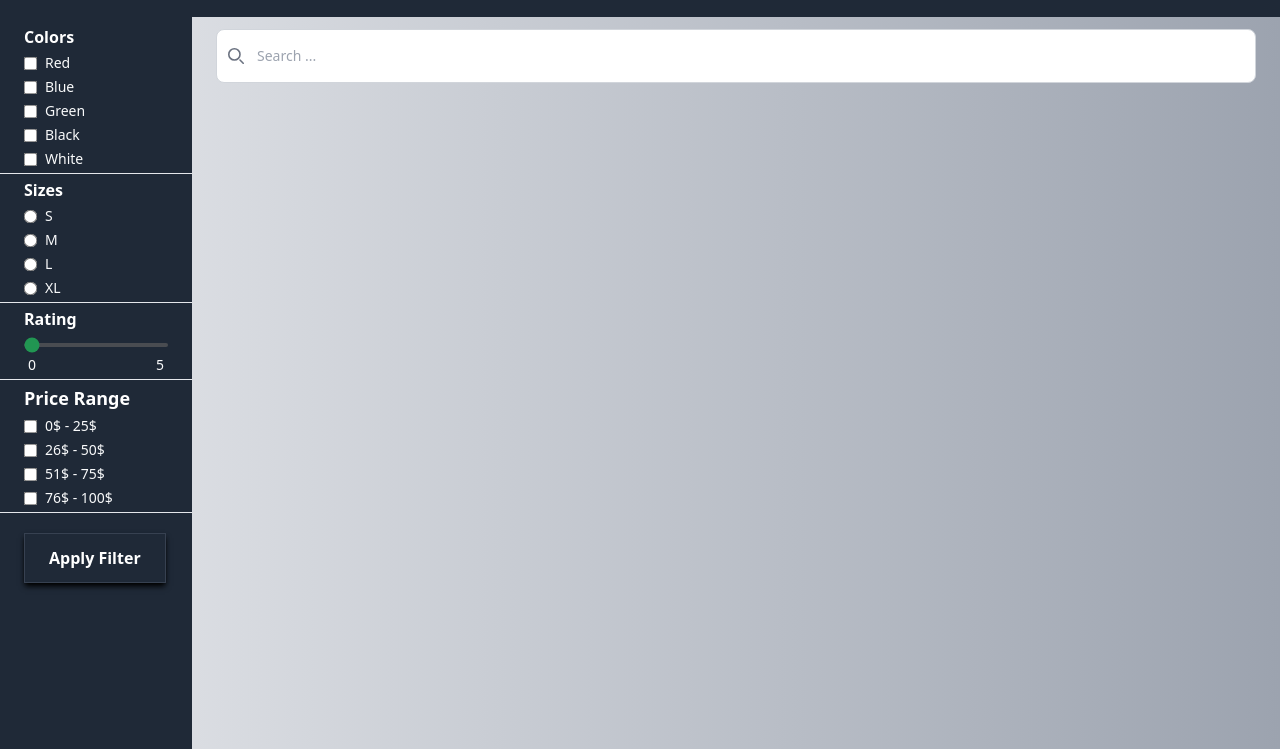
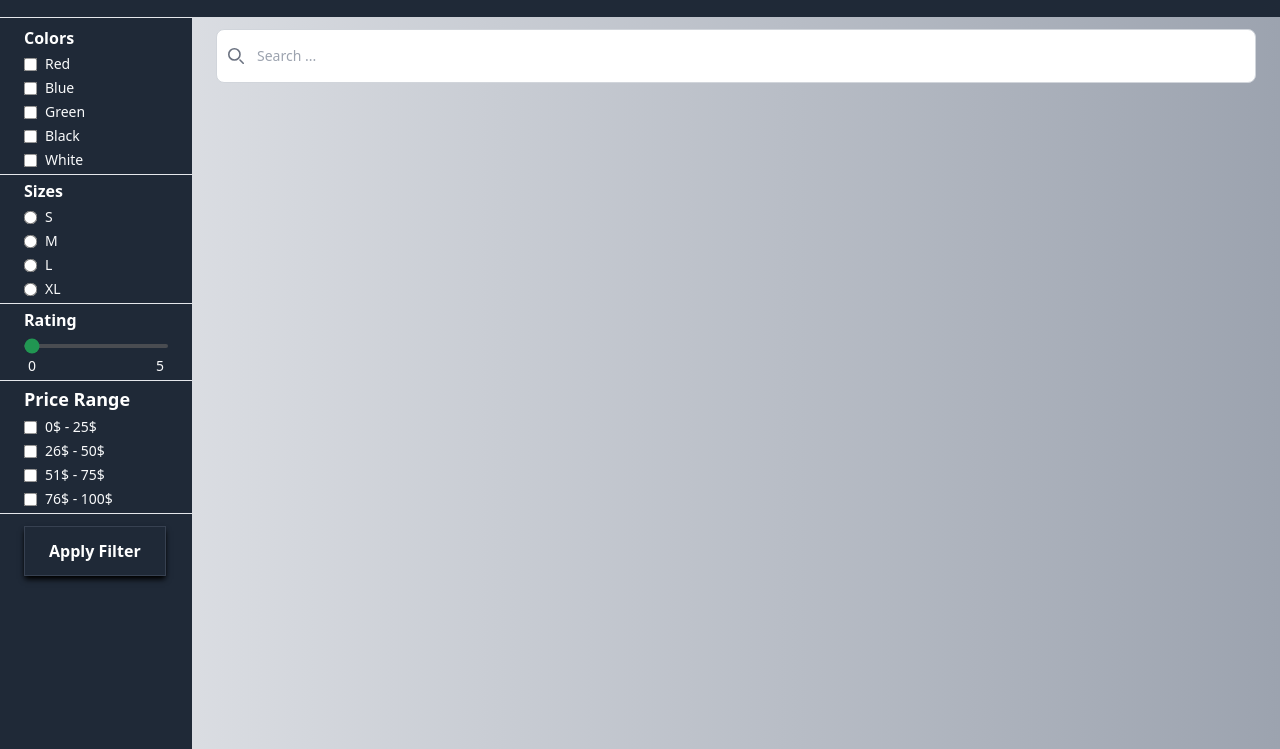
Before and after one commit to Mr-R-e-X/My_Shop, a website: page shop/index.html in a window 1280 px wide. Shown: the part 51-800 px from the top of the page. Drawn offline with Linux system fonts and the light colour scheme.

Commit message:
filter section margin fiexd

```diff
--- a/shop/index.html
+++ b/shop/index.html
@@ -82,12 +82,17 @@
       </nav>
     </header>
 
-    <main class="flex-grow flex flex-row">
+    <main class="h-screen flex-grow flex flex-row">
       <div
         id="sidebar"
-        class="min-w-max w-[15%] bg-gray-800 text-white flex-grow"
+        class="min-w-max w-[15%] h-full bg-gray-800 text-white flex-grow"
       >
-        <form action="#" method="post" class="space-y-1 w-full my-2">
+        <hr class="border-gray-200" />
+        <form
+          action="#"
+          method="post"
+          class="space-y-1 w-full flex flex-col justify-evenly items-stretch my-2"
+        >
           <div class="px-6">
             <h2 class="text-base font-semibold mb-1">Colors</h2>
             <div class="space-y-1">
@@ -257,7 +262,7 @@
           <div class="w-full px-6 py-2">
             <button
               type="submit"
-              class="mx-auto mt-2 text-base px-6 py-3 w-max border border-gray-700 shadow-md shadow-black font-semibold"
+              class="mx-auto text-base px-6 py-3 w-max border border-gray-700 shadow-md shadow-black font-semibold"
             >
               Apply Filter
             </button>
```
Also changed, not shown: style.css.
